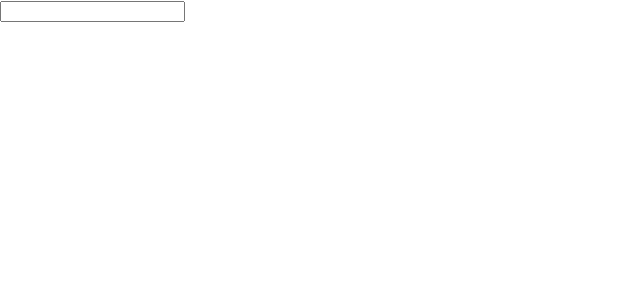
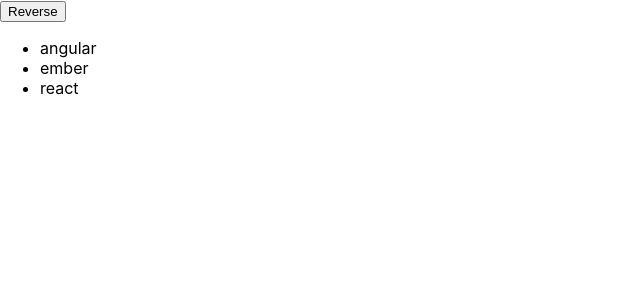
Before and after one commit to doniisetiiawan/react-317, a React (Create React App) app: page / in a window 1280 px wide. Shown: the top 300 px of the page, without its empty margins (0-640 px from the left). Built offline with nearby package versions, Linux system fonts and the light colour scheme.

Commit message:
Add import generic handler

```diff
--- a/src/MyList.jsx
+++ b/src/MyList.jsx
@@ -1,6 +1,26 @@
-/* eslint-disable react/prop-types */
-import React from 'react';
+import React, { Component } from 'react';
 
-export default ({ items }) => (
-  <ul>{items.map(i => <li key={i}>{i}</li>)}</ul>
-);
+import reverse from './reverse';
+
+class MyList extends Component {
+  state = {
+    items: ['angular', 'ember', 'react'],
+  };
+
+  onReverseClick = reverse.bind(this);
+
+  render() {
+    const { state: { items }, onReverseClick } = this;
+
+    return (
+      <section>
+        <button type="button" onClick={onReverseClick}>Reverse</button>
+        <ul>
+          {items.map((v, i) => <li key={i}>{v}</li>)}
+        </ul>
+      </section>
+    );
+  }
+}
+
+export default MyList;
--- a/src/index.jsx
+++ b/src/index.jsx
@@ -3,10 +3,10 @@
 import './index.css';
 import * as serviceWorker from './serviceWorker';
 
-import MyInput from './MyInput';
+import MyList from './MyList';
 
 ReactDOM.render(
-  <MyInput />,
+  <MyList />,
   document.getElementById('root'),
 );
 
--- /dev/null
+++ b/src/reverse.jsx
@@ -0,0 +1,4 @@
+/* eslint-disable react/no-access-state-in-setstate */
+export default function reverse() {
+  this.setState(this.state.items.reverse());
+}
```
